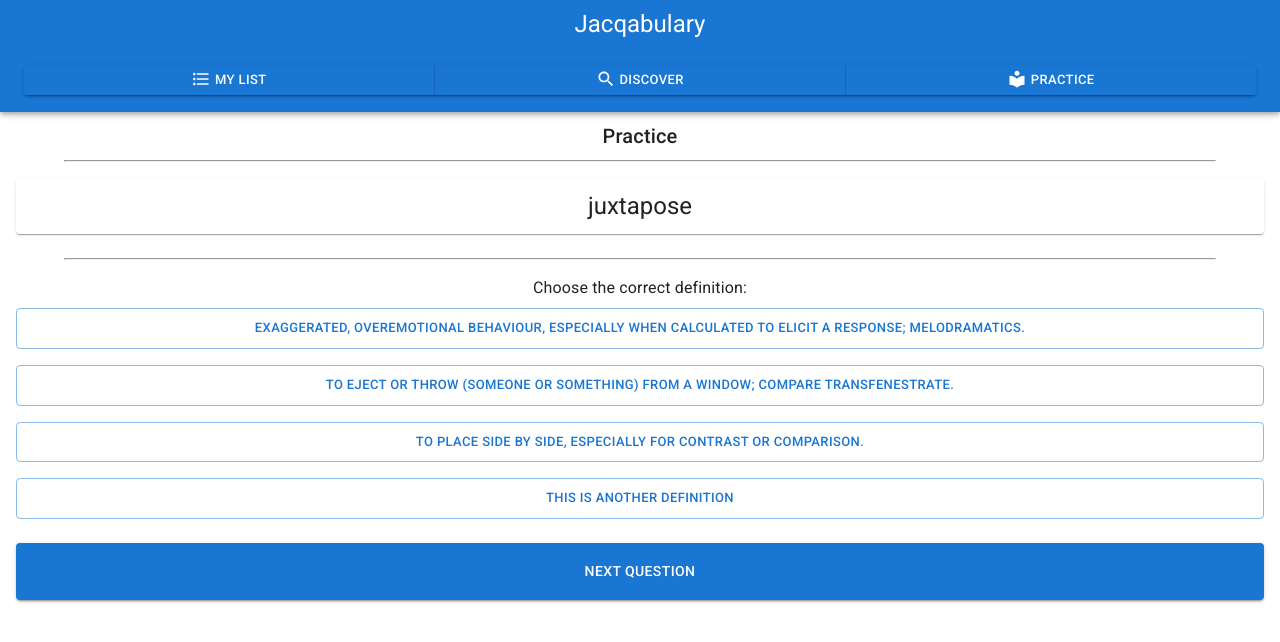
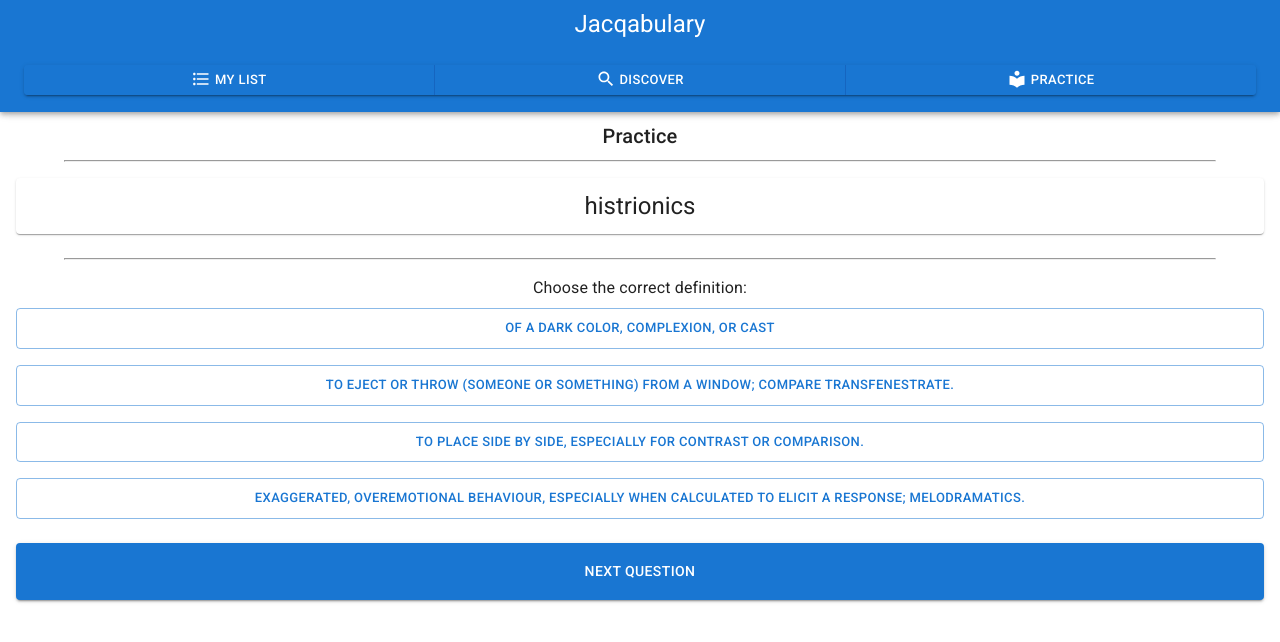
Before and after one commit to ryangholland/vocab, a React (Vite) app: page /practice in a window 1280 px wide. Shown: the top 642 px of the page. Built offline with nearby package versions, Linux system fonts and the light colour scheme.

Commit message:
Practice text content is generated dynamically based on Question object

```diff
--- a/src/components/Practice.jsx
+++ b/src/components/Practice.jsx
@@ -1,7 +1,20 @@
 import { Typography, Box, Card, Button } from "@mui/material";
 import { generateQuestion } from "../helper";
+import { useState, useEffect } from "react";
+import PracticeButton from "./PracticeButton";
 
 function Practice({ words }) {
+  const [question, setQuestion] = useState(
+    () =>
+      JSON.parse(localStorage.getItem("myQuestion")) ?? generateQuestion(words)
+  );
+
+  useEffect(() => {
+    localStorage.setItem("myQuestion", JSON.stringify(question));
+  }, [question]);
+
+  console.log(question);
+
   return (
     <Box display={"flex"} flexDirection={"column"} alignItems={"center"}>
       <Typography variant="h6">Practice</Typography>
@@ -9,31 +22,39 @@ function Practice({ words }) {
 
       <Box sx={{ width: 1, px: 2, mt: 1 }}>
         <Card sx={{ p: 1.5, mb: 2, textAlign: "center" }}>
-          <Typography variant="h5">juxtapose</Typography>
+          <Typography variant="h5">
+            {question.type === "word"
+              ? question.correctAnswer.word
+              : question.correctAnswer.definition}
+          </Typography>
         </Card>
       </Box>
 
       <hr style={{ width: "90%" }}></hr>
 
       <Box sx={{ width: 1, px: 2, mt: 1 }}>
-        <Typography textAlign={"center"}>Choose the correct definition:</Typography>
-        <Button fullWidth variant="outlined" sx={{ my: 1, p: 1 }} size="small">
-          Exaggerated, overemotional behaviour, especially when calculated to
-          elicit a response; melodramatics.
-        </Button>
-        <Button fullWidth variant="outlined" sx={{ my: 1, p: 1 }} size="small">
-          To eject or throw (someone or something) from a window; compare
-          transfenestrate.
-        </Button>
-        <Button fullWidth variant="outlined" sx={{ my: 1, p: 1 }} size="small">
-          To place side by side, especially for contrast or comparison.
-        </Button>
-        <Button fullWidth variant="outlined" sx={{ my: 1, p: 1 }} size="small">
-          This is another definition
-        </Button>
+        <Typography textAlign={"center"}>
+          Choose the correct {question.type === "word" ? "definition" : "word"}:
+        </Typography>
 
-        <Button fullWidth variant="contained" sx={{ mt: 2, p: 2 }} onClick={() => generateQuestion(words)} >
-            Next Question
+        {question.allAnswers.map((answer) => {
+          return (
+            <PracticeButton
+              key={answer.id}
+              answer={
+                question.type === "word" ? answer.definition : answer.word
+              }
+            />
+          );
+        })}
+
+        <Button
+          fullWidth
+          variant="contained"
+          sx={{ mt: 2, p: 2 }}
+          onClick={() => setQuestion(generateQuestion(words))}
+        >
+          Next Question
         </Button>
       </Box>
     </Box>
--- /dev/null
+++ b/src/components/PracticeButton.jsx
@@ -0,0 +1,11 @@
+import { Button } from "@mui/material";
+
+function PracticeButton({ answer }) {
+  return (
+    <Button fullWidth variant="outlined" sx={{ my: 1, p: 1 }} size="small">
+      {answer}
+    </Button>
+  );
+}
+
+export default PracticeButton;
--- a/src/helper.jsx
+++ b/src/helper.jsx
@@ -31,24 +31,33 @@ function getRandomInt(max) {
   return Math.floor(Math.random() * max);
 }
 
+function shuffle(array) {
+  array.sort(() => Math.random() - 0.5);
+}
+
 function generateQuestion(words) {
   let wordsCopy = [...words];
   const question = {
     type: null,
-    answer: null,
+    correctAnswer: null,
     wrongAnswers: [],
+    allAnswers: [],
     done: false,
   };
 
   question.type = getRandomInt(2) > 0 ? "word" : "definition";
-  question.answer = wordsCopy.splice(getRandomInt(wordsCopy.length), 1)[0];
+  question.correctAnswer = wordsCopy.splice(getRandomInt(wordsCopy.length), 1)[0];
   for (let i = 0; i < 3; i++) {
     question.wrongAnswers.push(
       wordsCopy.splice(getRandomInt(wordsCopy.length), 1)[0]
     );
   }
+  question.allAnswers.push(question.correctAnswer)
+  question.wrongAnswers.forEach(answer => {
+    question.allAnswers.push(answer)
+  })
+  shuffle(question.allAnswers)
 
-  console.log(question);
   return question;
 }
 
```
